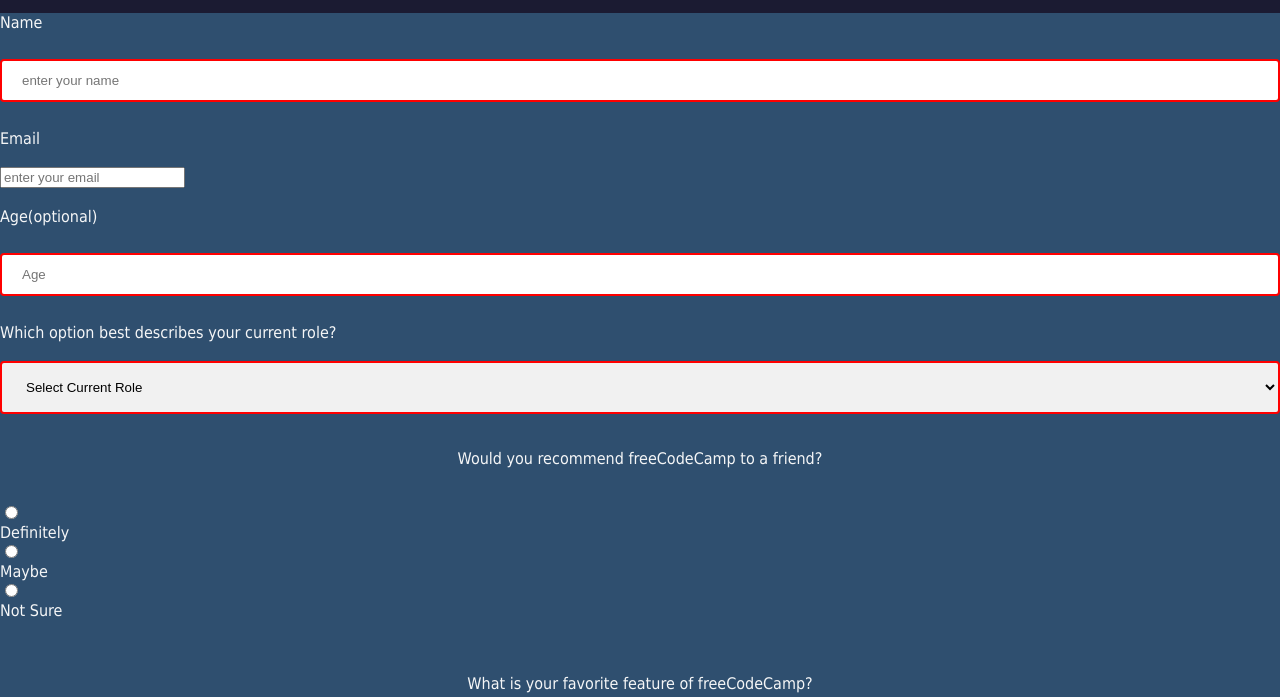
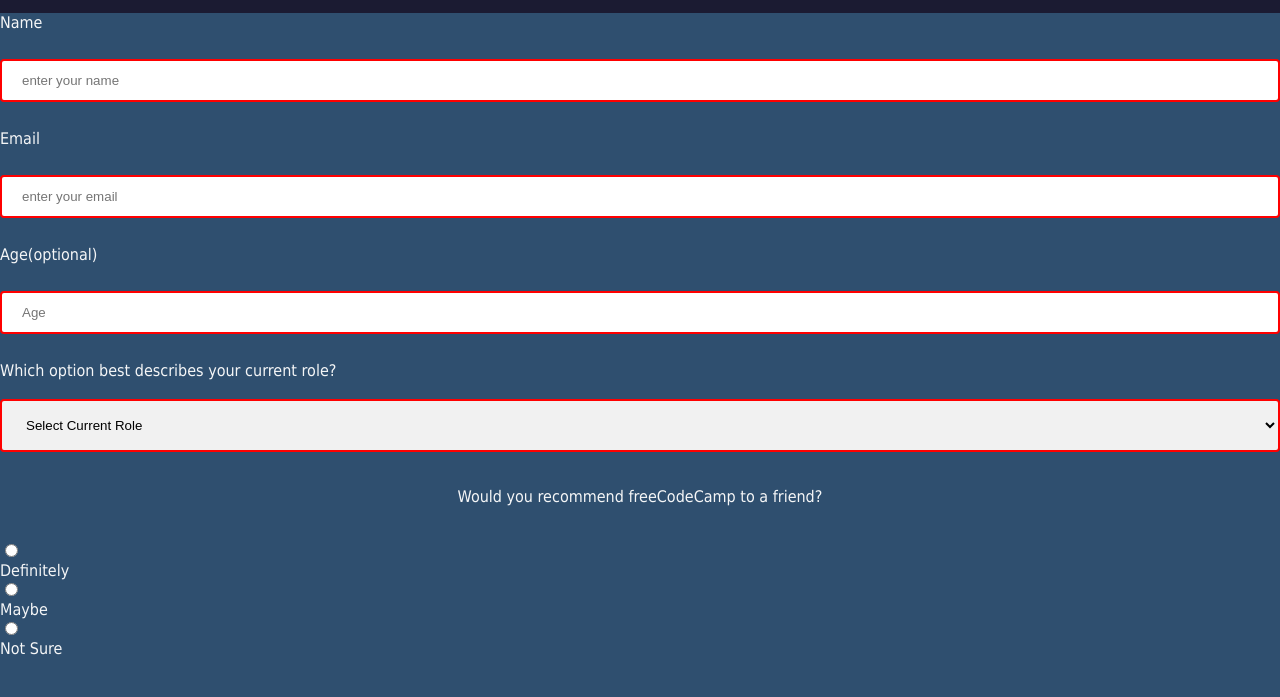
Before and after one commit to CodewithOye/Survey-form, a plain HTML site: page index.html in a window 1280 px wide. Shown: the part 103-800 px from the top of the page. Drawn offline with Linux system fonts and the light colour scheme.

Commit message:
Update style.css

```diff
--- a/style.css
+++ b/style.css
@@ -22,6 +22,14 @@ border-radius: 4px;
   margin: 8px 0;
   box-sizing: border-box;
 }
+
+input[type=email] {
+    border: 2px solid red;
+    border-radius: 4px;width: 100%;
+    padding: 12px 20px;
+    margin: 8px 0;
+    box-sizing: border-box;
+  }
 select {
   width: 100%;
   padding: 16px 20px;
```
